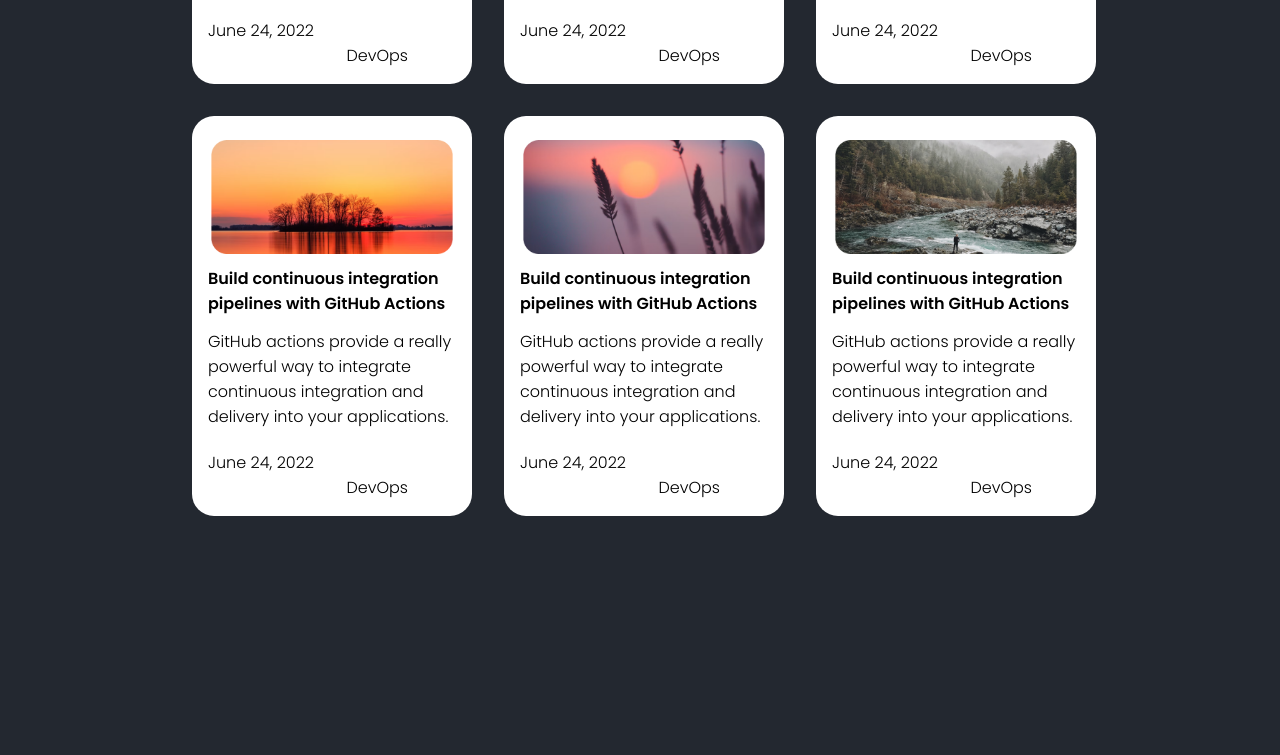
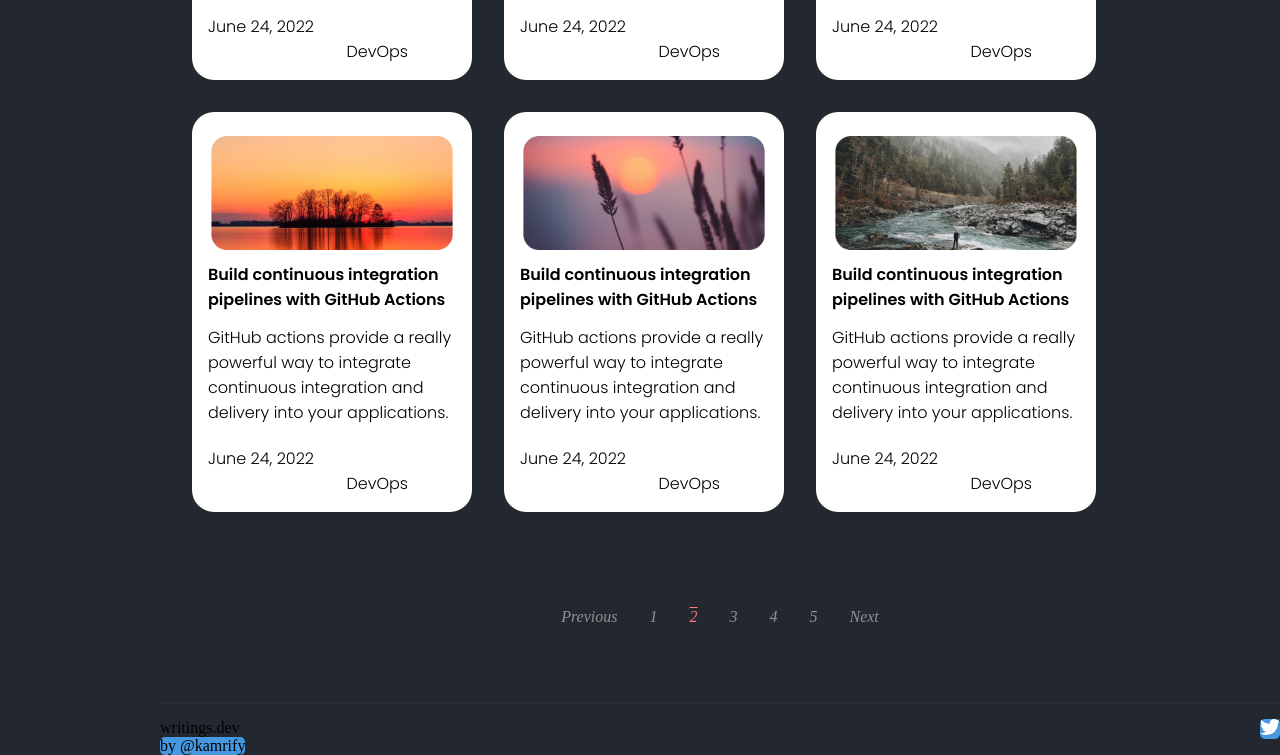
Before and after one commit to xtrasee/static-website-figma, a plain HTML site: page index.html in a window 1280 px wide. Shown: the part 1304-2059 px from the top of the page. Before the commit the page ends 1820 px from the top, so only its background shows below. Drawn offline with Linux system fonts and the light colour scheme.

Commit message:
started on footer styling and fixed header img

```diff
--- a/index.html
+++ b/index.html
@@ -5,7 +5,7 @@
         <meta name="author" content="Tracy Nguyen">
         <meta name="description" content="This page depicts my portfolio.">
         <meta name="viewport" content="width=device-width, initial-scale=1.0">
-        <title>Tracy Nguyen</title>
+        <title>Figma Static Webpage</title>
         <link href="./main.css" rel="stylesheet">
     </header>
 
@@ -23,7 +23,7 @@
 
         <!-- heading -->
         <div class="heading">
-            <img src="./img/Logo.png" width="150px" height="150px" alt="logo">
+            <img src="./img/Logo.png" width="15px" height="150px" alt="logo">
             <h1>Writings for Developers<h3>Curated collection of articles for busy developers</h3></h1>
         </div>
 
@@ -192,6 +192,34 @@
                         </ul>
                     </div>
                 </div>
+
+                <!-- pagination -->
+                <div class="center">
+                    <div class="pagination">
+                        <p>Previous</p>
+                        <p>1</p>
+                        <p style="text-decoration: overline; color:#FF7575;">2</p>
+                        <p>3</p>
+                        <p>4</p>
+                        <p>5</p>
+                        <p>Next</p>
+                    </div>
+                </div>
+
+                <!-- grey line -->
+                <div class="greyRow"></div>
+
+                <!-- footer -->
+                <div class="webFooter">
+                    <p>writings.dev</p>
+                    <div class="author">
+                        <p>by @kamrify</p>
+                    </div>
+                </div>
+
+                <div class="twitter">
+                    <img src="img/twitter icon.svg" alt="twitter icon">
+                </div>
         </div>
 
     </body>
--- a/main.css
+++ b/main.css
@@ -51,8 +51,11 @@ body{
 /* heading */
 
 .heading img{
-    margin-left: 40.5em;
     margin-top: 5em;
+    display: block;
+    margin-left: auto;
+    margin-right: auto;
+    width: 10%;
 }
 
 .heading h1{
@@ -95,7 +98,7 @@ body{
 
 .listings li{
     color: #909090;
-    font-family: Recursive;
+    font-family: 'Recursive';
     font-size:18px;
     font-style: italic;
     font-weight: 400;
@@ -118,7 +121,7 @@ body{
 }
 
 div.card{
-    display:block;
+    display: block;
     margin-top: 2em;
     margin-left: 2em;
     width: 25%;
@@ -148,7 +151,7 @@ div.container{
     padding-top: .8em;
 }
 
-/* footer */
+/* card footer */
 
 div.cardFooter{
     font-family: Poppins;
@@ -168,3 +171,38 @@ ul.footer{
     margin-right: 4rem;
     float: left;
 }
+
+/* pagination */
+
+.pagination p{
+    color: #909090;
+    font-style: italic;
+    float: left;
+    padding: 8px 16px;
+    text-decoration: none;
+    padding-top: 6em;
+    font-family: 'Recursive';
+}
+
+.pagination{
+    display: inline-block;
+}
+
+.center{
+    text-align: center;
+}
+
+.webFooter{
+    float: left;
+}
+
+.author{
+    background-color: #4699E0;
+    border-radius: 5px;
+}
+
+.twitter{
+    background-color: #4699E0;
+    border-radius: 5px;
+    float: right;
+}
```
Also changed, not shown: img/twitter icon.svg (added).
